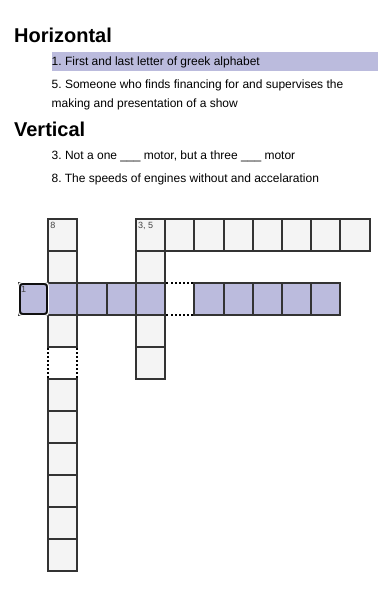
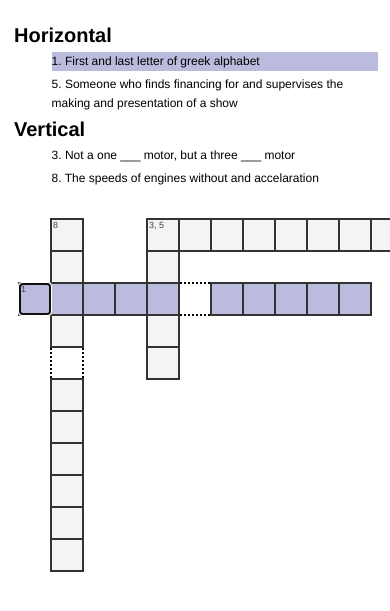
Before and after one commit to matej2/crossword, a plain HTML site: page index.html in a window 390 px wide. Shown: the part 119-730 px from the top of the page. Drawn offline with nearby package versions, Linux system fonts and the light colour scheme.

Commit message:
Adds responsive design fixes

```diff
--- a/css/crossword.css
+++ b/css/crossword.css
@@ -11,7 +11,6 @@ Default puzzle styling
     width: 100%;
 }
 .crosswordtable td {
-    width: 3em;
     height: 3em;
     border: 1px solid transparent;
     padding: 0;
@@ -19,6 +18,8 @@ Default puzzle styling
     background-color: transparent;
     position: relative;
     border-radius: 0px;
+    min-width: 3em;
+    max-width: 3em;
 }
 .crosswordtable td[class*=entry] {
 	border: 2px solid #333;
@@ -69,6 +70,8 @@ input.done {
     float: left !important;
     margin-right: 3% !important;
     margin-left: 10px !important;
+    overflow:auto;
+    width:100%;
 }
 #puzzle-clues {
     font: 62.5%/1.3em Helvetica, sans-serif;
```
